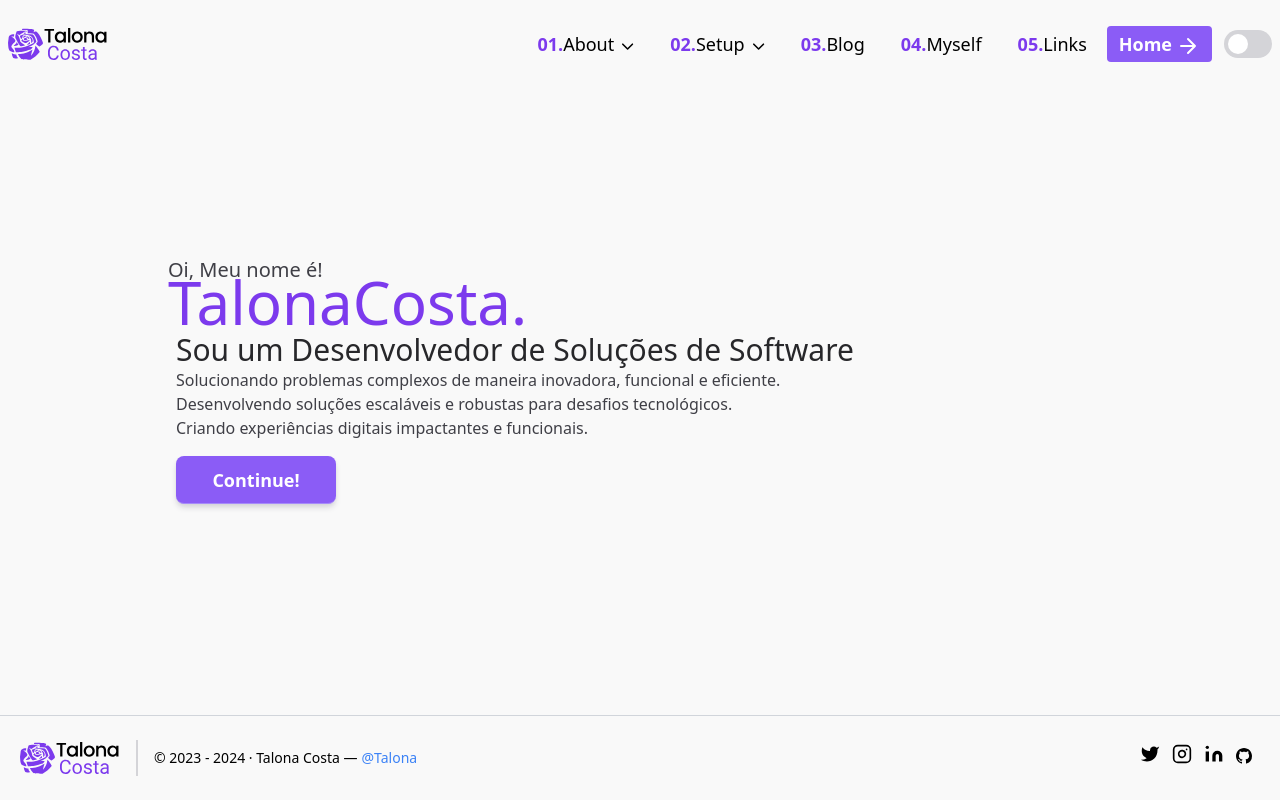
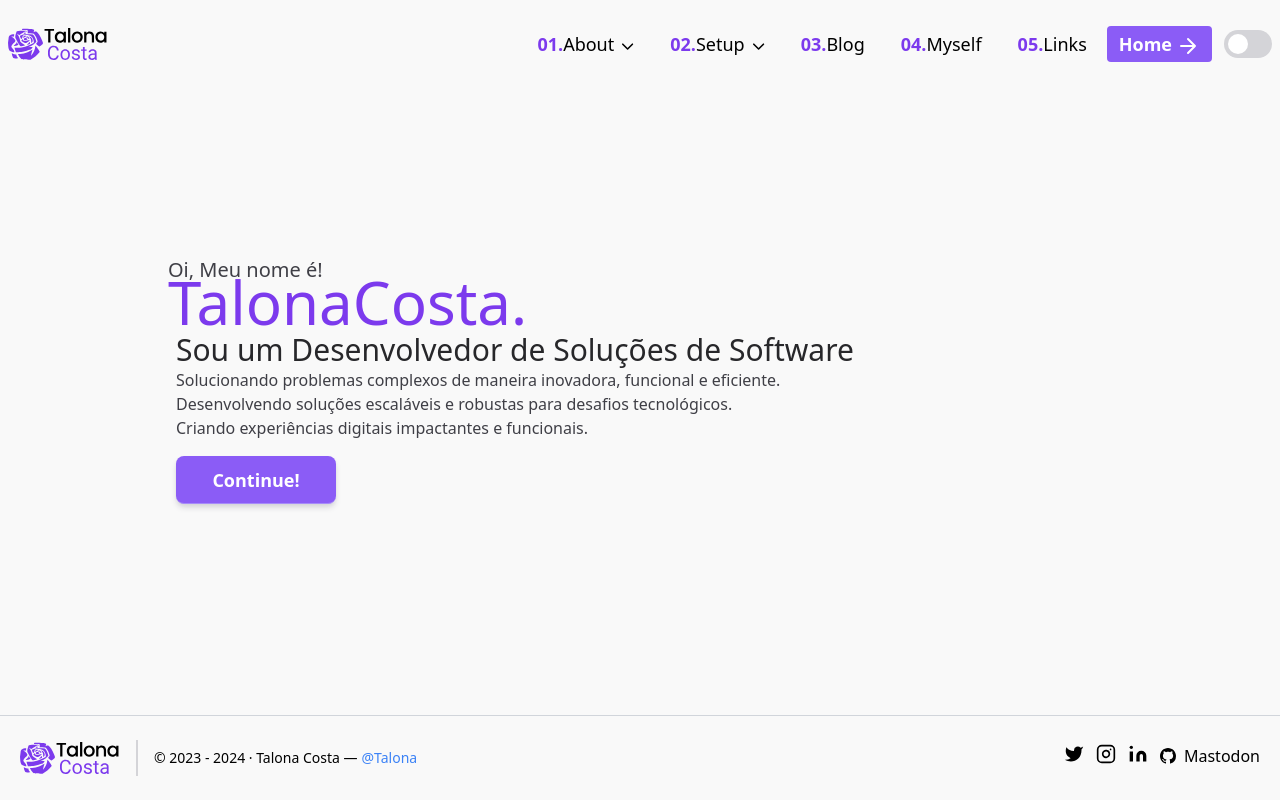
Before and after one commit to Tal0na/WebSite_Talona, a Next.js app: page / in a window 1280 px wide. Built offline with nearby package versions, Linux system fonts and the light colour scheme.

Commit message:
Update Footer.jsx

```diff
--- a/src/app/components/Footer/Footer.jsx
+++ b/src/app/components/Footer/Footer.jsx
@@ -1,10 +1,8 @@
-'use client'
-import React, { useState } from "react";
-import LogoComponent from "../logo/logotheme";
+"use client"
+import React, { useState } from "react"
+import LogoComponent from "../logo/logotheme"
 
 const Footer = () => {
-
-
   return (
     <>
       <footer className="dark:bg-[#121212] bg-[#f9f9f9] border-t border-gray-300 dark:border-zinc-800">
@@ -115,9 +113,15 @@ const Footer = () => {
                 className="w-6 h-6"
                 viewBox="0 0 24 24"
               >
-
                 <path d="M8 0C3.58 0 0 3.58 0 8c0 3.54 2.29 6.53 5.47 7.59.4.07.55-.17.55-.38 0-.19-.01-.82-.01-1.49-2.01.37-2.53-.49-2.69-.94-.09-.23-.48-.94-.82-1.13-.28-.15-.68-.52-.01-.53.63-.01 1.08.58 1.23.82.72 1.21 1.87.87 2.33.66.07-.52.28-.87.51-1.07-1.78-.2-3.64-.89-3.64-3.95 0-.87.31-1.59.82-2.15-.08-.2-.36-1.02.08-2.12 0 0 .67-.21 2.2.82.64-.18 1.32-.27 2-.27.68 0 1.36.09 2 .27 1.53-1.04 2.2-.82 2.2-.82.44 1.1.16 1.92.08 2.12.51.56.82 1.27.82 2.15 0 3.07-1.87 3.75-3.65 3.95.29.25.54.73.54 1.48 0 1.07-.01 1.93-.01 2.2 0 .21.15.46.55.38A8.012 8.012 0 0 0 16 8c0-4.42-3.58-8-8-8z" />
               </svg>
+            </a>
+            <a
+              href="https://mastodon.social/@Talona_"
+              rel="me"
+              className=" dark:text-white text-black"
+            >
+              Mastodon
             </a>
           </span>
         </div>
```
Lines whose indentation alone changed are shown as unchanged.
